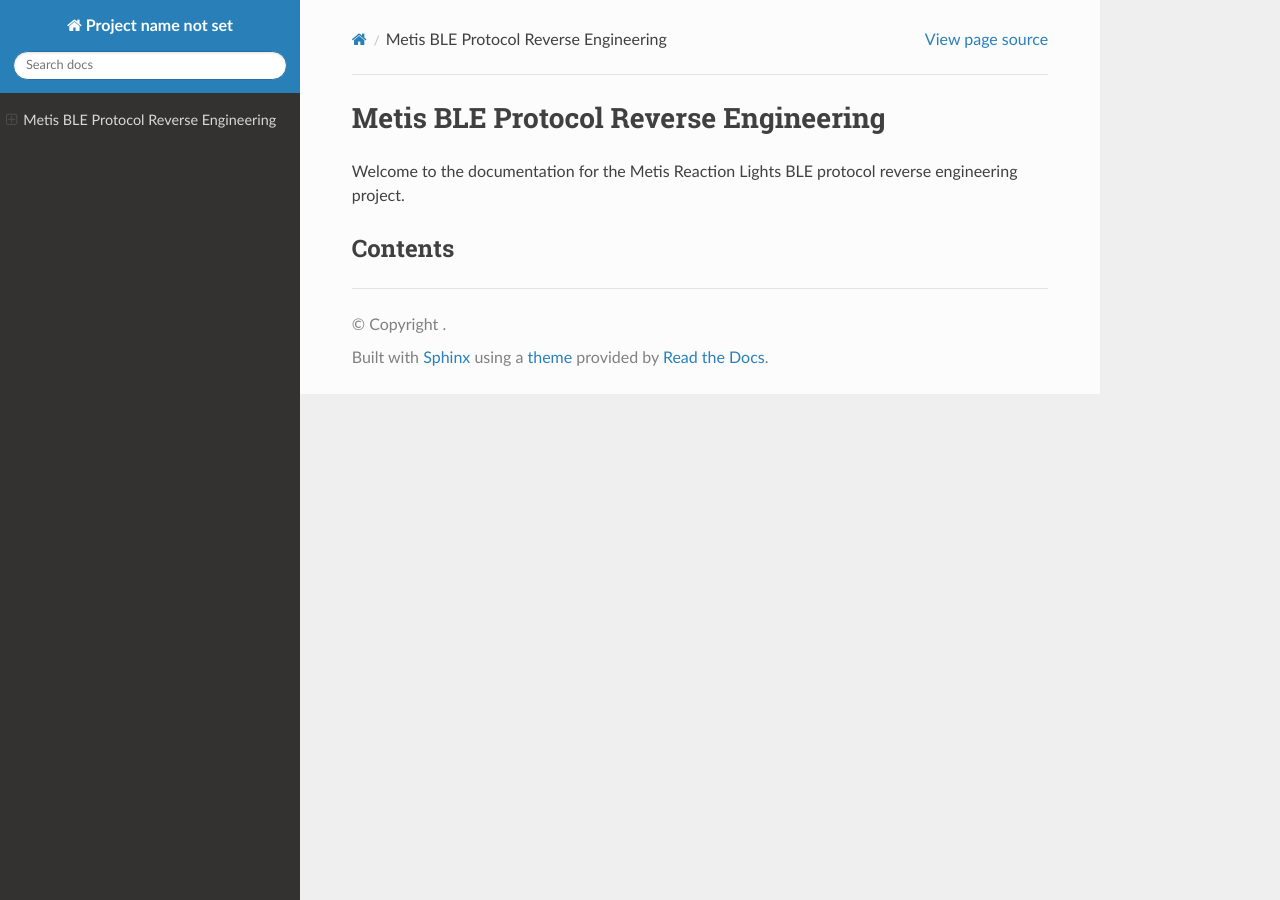
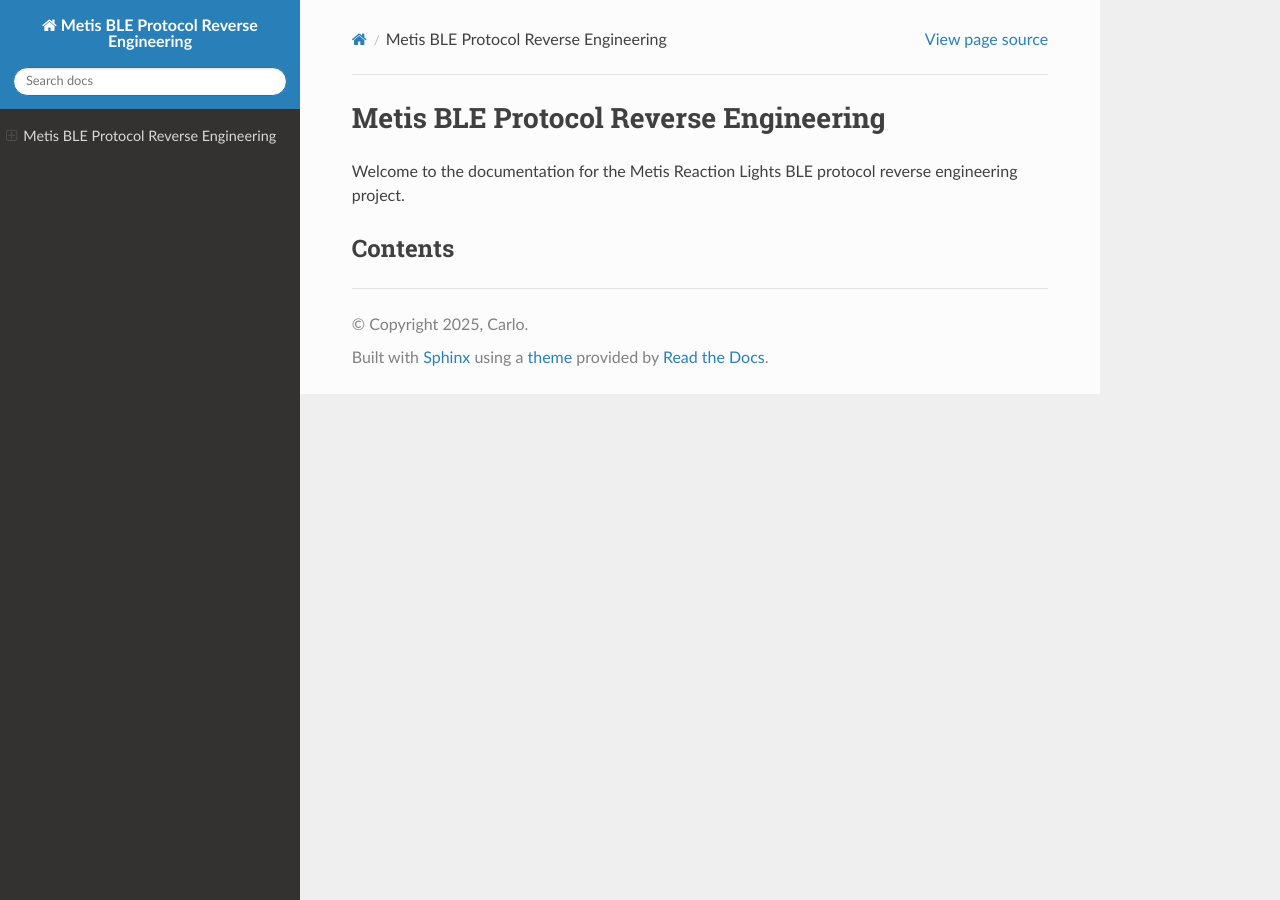
Before and after one commit to cromagn/metis-reaction-protocol, a Sphinx documentation site: the page built from docs/index.rst, in a window 1280 px wide. Built offline with Sphinx 7.4.7 and the Read the Docs theme 3.1.0, drawn with Linux system fonts in a browser that asks for light colours; pages that are not in the unit, such as notebooks, are missing from menus; part of the change alters nothing that is shown.

```diff
--- a/docs/conf.py
+++ b/docs/conf.py
@@ -1 +1,22 @@
+import os
+import sys
+from datetime import datetime
+
+# Aggiungi la root del repo al path (se un giorno servirà)
+sys.path.insert(0, os.path.abspath(".."))
+
+project = "Metis BLE Protocol Reverse Engineering"
+author = "Carlo"
+copyright = f"{datetime.now().year}, {author}"
+
+extensions = [
+    "sphinx.ext.autodoc",
+    "sphinx.ext.napoleon",
+    "sphinx.ext.githubpages",
+]
+
+templates_path = ["_templates"]
+exclude_patterns = []
+
 html_theme = "sphinx_rtd_theme"
+html_static_path = ["_static"]
```
